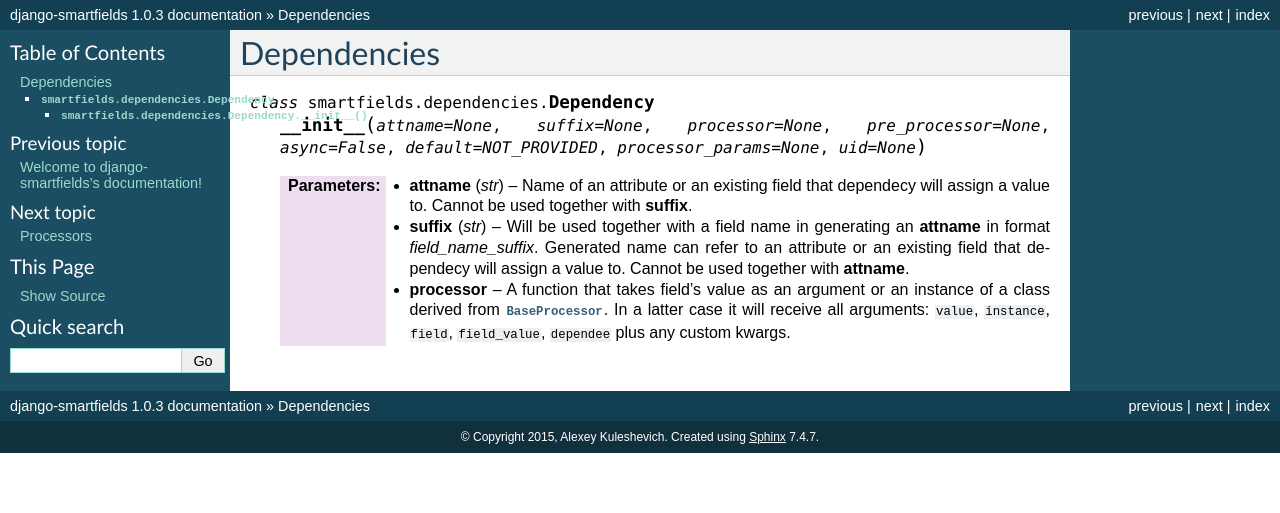
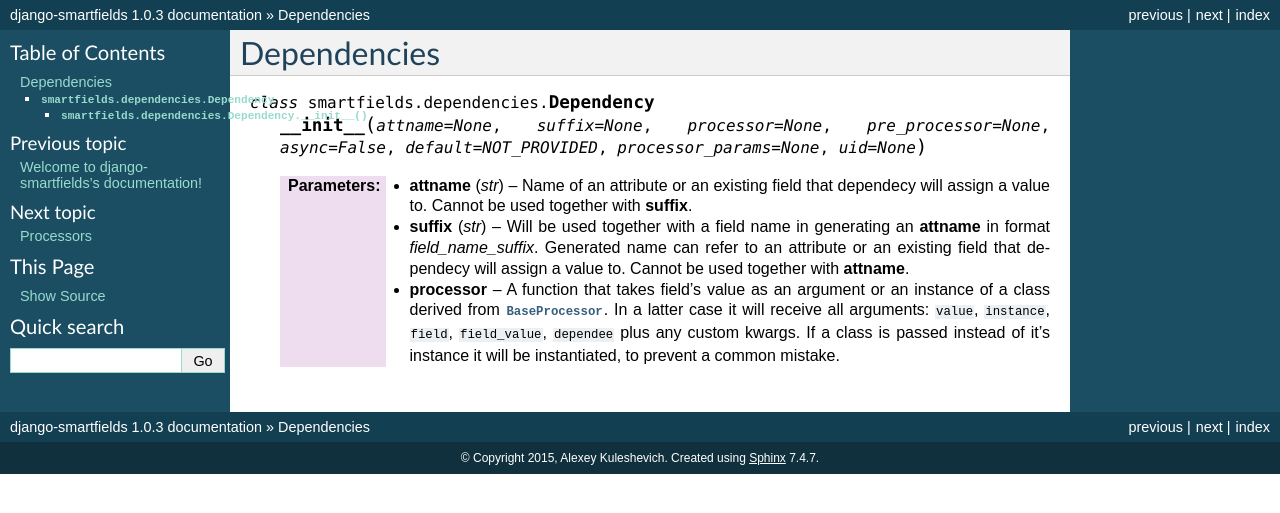
Before and after one commit to lehins/django-smartfields, a Sphinx documentation site: the page built from docs/source/dependencies.rst, in a window 1280 px wide. Shown: the top 513 px of the page. Built offline with Sphinx 7.4.7, drawn with Linux system fonts in a browser that asks for light colours; pages that are not in the unit, such as notebooks, are missing from menus.

Commit message:
more documentation, recovered usaved files

```diff
--- a/docs/source/.#dependencies.rst
+++ /dev/null
@@ -1 +0,0 @@
-lehins@lehins-PC.3576:1421027082
--- a/docs/source/.#index.rst
+++ /dev/null
@@ -1 +0,0 @@
-lehins@lehins-PC.3576:1421027082
--- a/docs/source/dependencies.rst
+++ b/docs/source/dependencies.rst
@@ -19,4 +19,6 @@ Dependencies
 			 instance of a class derived from
 			 :class:`~smartfields.processors.BaseProcessor`. In a latter case it will
 			 receive all arguments: ``value``, ``instance``, ``field``,
-			 ``field_value``, ``dependee`` plus any custom kwargs.
+			 ``field_value``, ``dependee`` plus any custom kwargs. If a class is
+			 passed instead of it's instance it will be instantiated, to prevent a
+			 common mistake.
--- a/docs/source/index.rst
+++ b/docs/source/index.rst
@@ -50,8 +50,8 @@ kwargs ``suffix`` and ``attname``. More details on those see documentation in
 :doc:`dependencies` and :doc:`processors` sections,
 but for now let's see a couple of simple examples.
 
-Example 1
-^^^^^^^^^
+Example
+^^^^^^^
 
 Let's say we have a Product model where a slug needs to be automatically
 generated from product's name and also properly modified to look like a slug.
```
